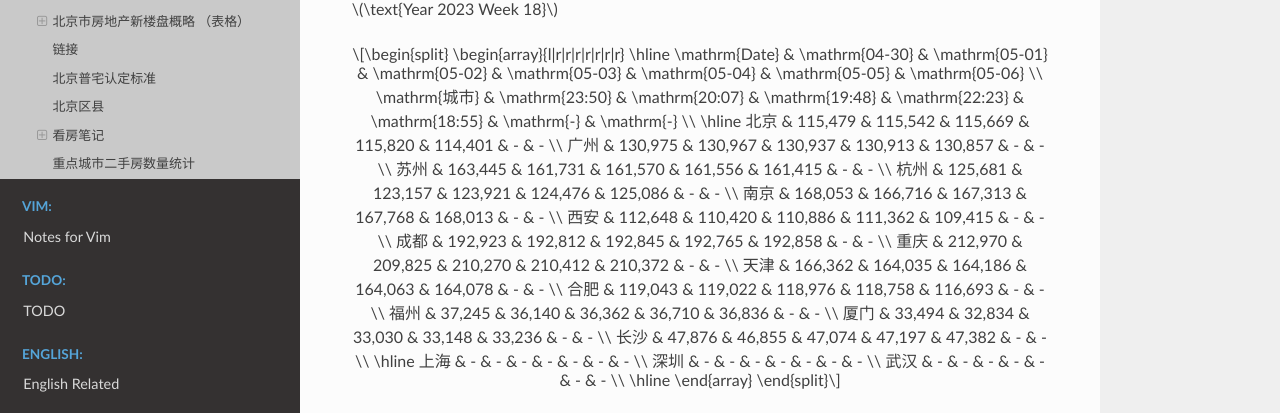
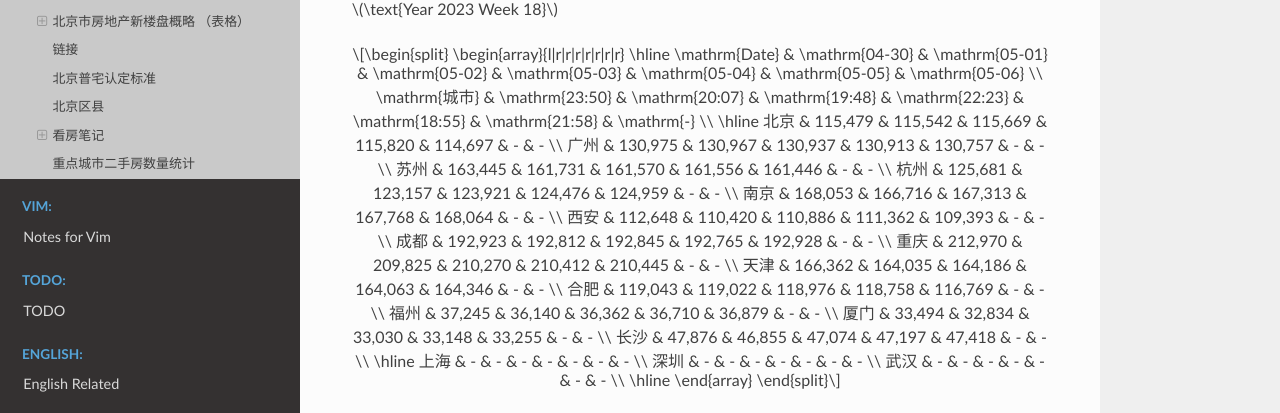
Before and after one commit to Pyrad/pyradnotes, a Sphinx documentation site: the page built from source/Notes/realestate.md, in a window 1280 px wide and 900 px high, scrolled down 13477 px. Shown: the part 320-733 px from the top of the window. Built offline with Sphinx 7.4.7 and the Read the Docs theme 2.0.0, drawn with Linux system fonts in a browser that asks for light colours; a script that is not in the unit is left out.

Commit message:
Realestate Update resale numbers again 2023-05-04

```diff
--- a/source/Notes/realestate.md
+++ b/source/Notes/realestate.md
@@ -689,21 +689,21 @@
 \begin{array}{l|r|r|r|r|r|r|r}
 \hline
 \mathrm{Date} & \mathrm{04-30} & \mathrm{05-01} & \mathrm{05-02} & \mathrm{05-03} & \mathrm{05-04} & \mathrm{05-05} & \mathrm{05-06} \\
-\mathrm{城市} & \mathrm{23:50} & \mathrm{20:07} & \mathrm{19:48} & \mathrm{22:23} & \mathrm{18:55} & \mathrm{-} & \mathrm{-} \\
+\mathrm{城市} & \mathrm{23:50} & \mathrm{20:07} & \mathrm{19:48} & \mathrm{22:23} & \mathrm{18:55} & \mathrm{21:58} & \mathrm{-} \\
 \hline
-北京 & 115,479 & 115,542 & 115,669 & 115,820 & 114,401 & - & - \\
-广州 & 130,975 & 130,967 & 130,937 & 130,913 & 130,857 & - & - \\
-苏州 & 163,445 & 161,731 & 161,570 & 161,556 & 161,415 & - & - \\
-杭州 & 125,681 & 123,157 & 123,921 & 124,476 & 125,086 & - & - \\
-南京 & 168,053 & 166,716 & 167,313 & 167,768 & 168,013 & - & - \\
-西安 & 112,648 & 110,420 & 110,886 & 111,362 & 109,415 & - & - \\
-成都 & 192,923 & 192,812 & 192,845 & 192,765 & 192,858 & - & - \\
-重庆 & 212,970 & 209,825 & 210,270 & 210,412 & 210,372 & - & - \\
-天津 & 166,362 & 164,035 & 164,186 & 164,063 & 164,078 & - & - \\
-合肥 & 119,043 & 119,022 & 118,976 & 118,758 & 116,693 & - & - \\
-福州 & 37,245 & 36,140 & 36,362 & 36,710 & 36,836 & - & - \\
-厦门 & 33,494 & 32,834 & 33,030 & 33,148 & 33,236 & - & - \\
-长沙 & 47,876 & 46,855 & 47,074 & 47,197 & 47,382 & - & - \\
+北京 & 115,479 & 115,542 & 115,669 & 115,820 & 114,697 & - & - \\
+广州 & 130,975 & 130,967 & 130,937 & 130,913 & 130,757 & - & - \\
+苏州 & 163,445 & 161,731 & 161,570 & 161,556 & 161,446 & - & - \\
+杭州 & 125,681 & 123,157 & 123,921 & 124,476 & 124,959 & - & - \\
+南京 & 168,053 & 166,716 & 167,313 & 167,768 & 168,064 & - & - \\
+西安 & 112,648 & 110,420 & 110,886 & 111,362 & 109,393 & - & - \\
+成都 & 192,923 & 192,812 & 192,845 & 192,765 & 192,928 & - & - \\
+重庆 & 212,970 & 209,825 & 210,270 & 210,412 & 210,445 & - & - \\
+天津 & 166,362 & 164,035 & 164,186 & 164,063 & 164,346 & - & - \\
+合肥 & 119,043 & 119,022 & 118,976 & 118,758 & 116,769 & - & - \\
+福州 & 37,245 & 36,140 & 36,362 & 36,710 & 36,879 & - & - \\
+厦门 & 33,494 & 32,834 & 33,030 & 33,148 & 33,255 & - & - \\
+长沙 & 47,876 & 46,855 & 47,074 & 47,197 & 47,418 & - & - \\
 \hline
 上海 & - & - & - & - & - & - & - \\
 深圳 & - & - & - & - & - & - & - \\
```
